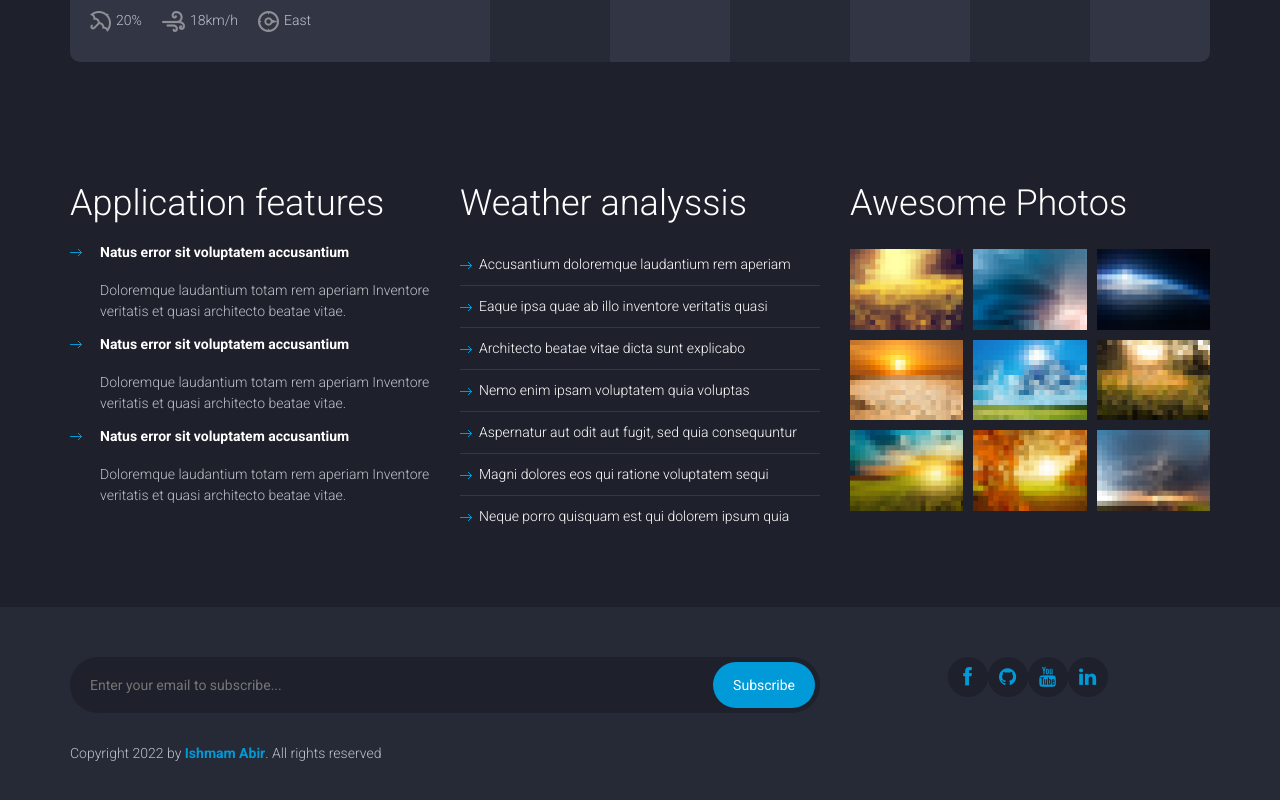
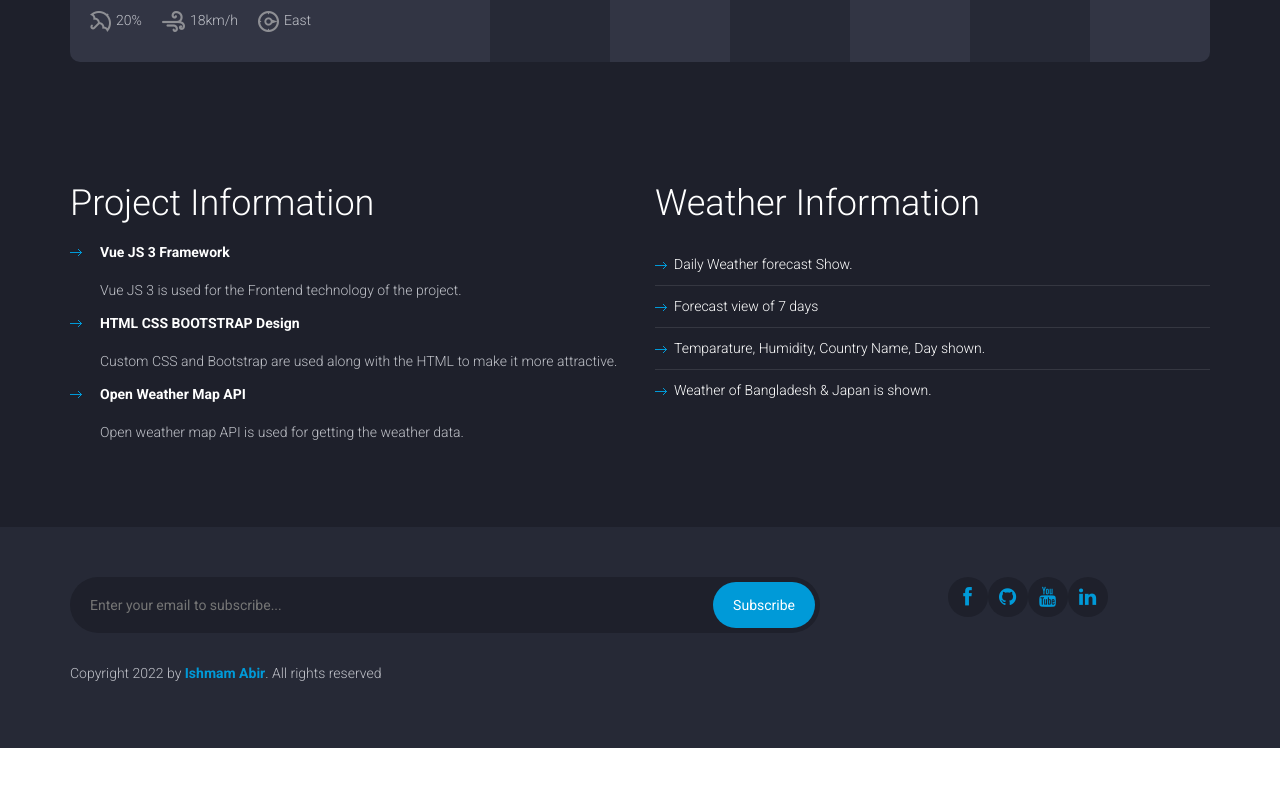
Before and after one commit to IshmamAbir/VueJS-3-Weather-App, a Vue app: page / in a window 1280 px wide. Shown: the part 894-1694 px from the top of the page. After the commit the page ends 1642 px from the top, so only its background shows below. Built offline with nearby package versions, Linux system fonts and the light colour scheme.

Commit message:
template edit

```diff
--- a/src/components/DetailContent.vue
+++ b/src/components/DetailContent.vue
@@ -7,49 +7,33 @@
 				<div class="fullwidth-block">
 					<div class="container">
 						<div class="row">
-							<div class="col-md-4">
-								<h2 class="section-title">Application features</h2>
+							<div class="col-md-6">
+								<h2 class="section-title">Project Information</h2>
 								<ul class="arrow-feature">
 									<li>
-										<h3>Natus error sit voluptatem accusantium</h3>
-										<p>Doloremque laudantium totam rem aperiam Inventore veritatis et quasi architecto beatae vitae.</p>
+										<h3>Vue JS 3 Framework</h3>
+										<p>Vue JS 3 is used for the Frontend technology of the project.</p>
 									</li>
 									<li>
-										<h3>Natus error sit voluptatem accusantium</h3>
-										<p>Doloremque laudantium totam rem aperiam Inventore veritatis et quasi architecto beatae vitae.</p>
+										<h3>HTML CSS BOOTSTRAP Design</h3>
+										<p>Custom CSS and Bootstrap are used along with the HTML to make it more attractive.</p>
 									</li>
 									<li>
-										<h3>Natus error sit voluptatem accusantium</h3>
-										<p>Doloremque laudantium totam rem aperiam Inventore veritatis et quasi architecto beatae vitae.</p>
+										<h3>Open Weather Map API</h3>
+										<p>Open weather map API is used for getting the weather data.</p>
 									</li>
 								</ul>
 							</div>
-							<div class="col-md-4">
-								<h2 class="section-title">Weather analyssis</h2>
+							<div class="col-md-6">
+								<h2 class="section-title">Weather Information</h2>
 								<ul class="arrow-list">
-									<li><a href="#">Accusantium doloremque laudantium rem aperiam</a></li>
-									<li><a href="#">Eaque ipsa quae ab illo inventore veritatis quasi</a></li>
-									<li><a href="#">Architecto beatae vitae dicta sunt explicabo</a></li>
-									<li><a href="#">Nemo enim ipsam voluptatem quia voluptas</a></li>
-									<li><a href="#">Aspernatur aut odit aut fugit, sed quia consequuntur</a></li>
-									<li><a href="#">Magni dolores eos qui ratione voluptatem sequi</a></li>
-									<li><a href="#">Neque porro quisquam est qui dolorem ipsum quia</a></li>
+									<li><a >Daily Weather forecast Show.</a></li>
+									<li><a >Forecast view of 7 days</a></li>
+									<li><a >Temparature, Humidity, Country Name, Day shown.</a></li>
+									<li><a >Weather of Bangladesh & Japan is shown.</a></li>
 								</ul>
 							</div>
-							<div class="col-md-4">
-								<h2 class="section-title">Awesome Photos</h2>
-								<div class="photo-grid">
-									<a href="#"><img src="../assets/images/thumb-1.jpg" alt="#"></a>
-									<a href="#"><img src="../assets/images/thumb-2.jpg" alt="#"></a>
-									<a href="#"><img src="../assets/images/thumb-3.jpg" alt="#"></a>
-									<a href="#"><img src="../assets/images/thumb-4.jpg" alt="#"></a>
-									<a href="#"><img src="../assets/images/thumb-5.jpg" alt="#"></a>
-									<a href="#"><img src="../assets/images/thumb-6.jpg" alt="#"></a>
-									<a href="#"><img src="../assets/images/thumb-7.jpg" alt="#"></a>
-									<a href="#"><img src="../assets/images/thumb-8.jpg" alt="#"></a>
-									<a href="#"><img src="../assets/images/thumb-9.jpg" alt="#"></a>
-								</div>
-							</div>
+
 						</div>
 					</div>
 				</div>
--- a/src/components/Navbar.vue
+++ b/src/components/Navbar.vue
@@ -14,9 +14,7 @@
 						<button type="button" class="menu-toggle"><i class="fa fa-bars"></i></button>
 						<ul class="menu">
 							<li class="menu-item current-menu-item"><a href="index.html">Home</a></li>
-							<li class="menu-item"><a href="news.html">News</a></li>
-
-							<li class="menu-item"><a href="contact.html">Contact</a></li>
+							<li class="menu-item"><a href="contact.html">About</a></li>
 						</ul> <!-- .menu -->
 					</div> <!-- .main-navigation -->
 
```
